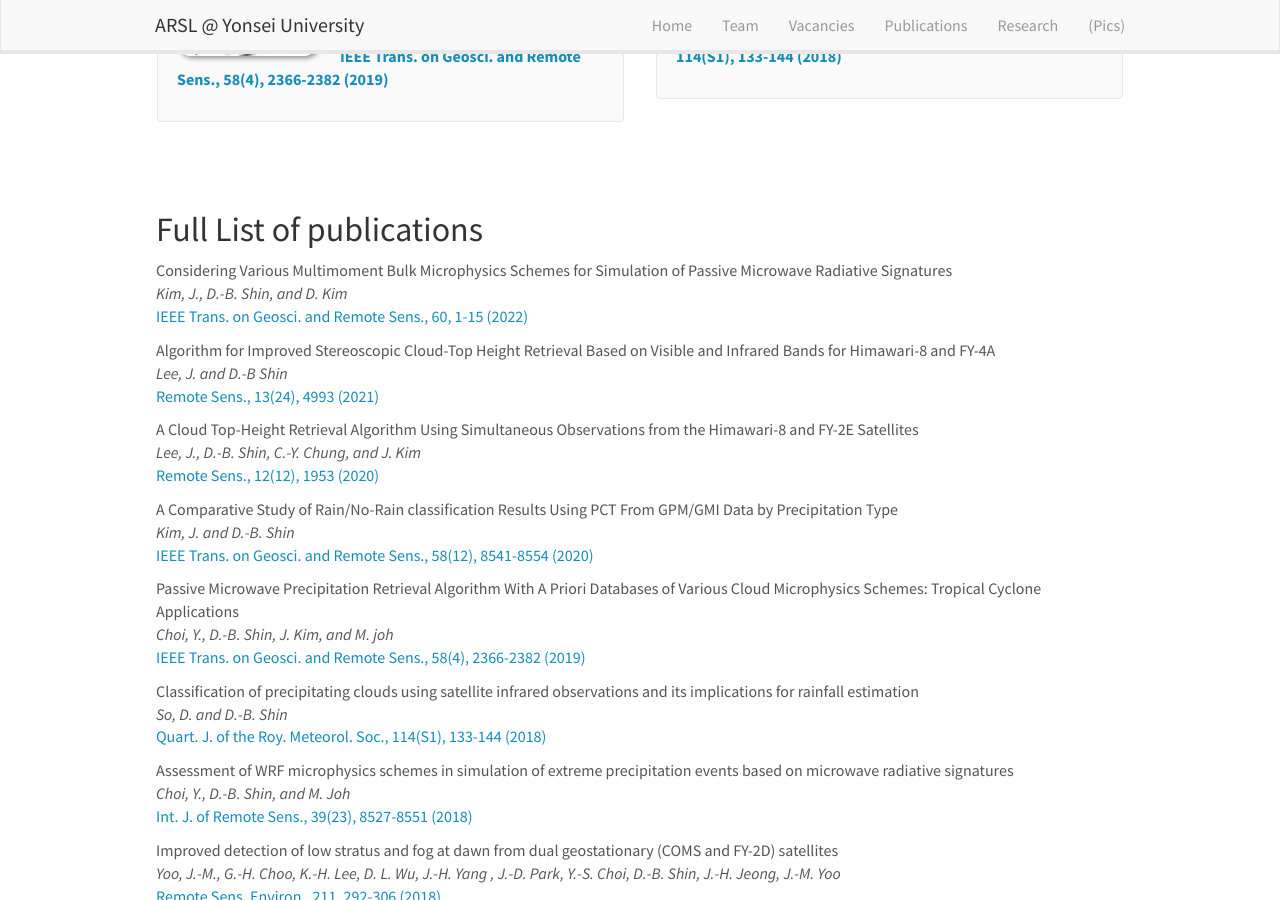
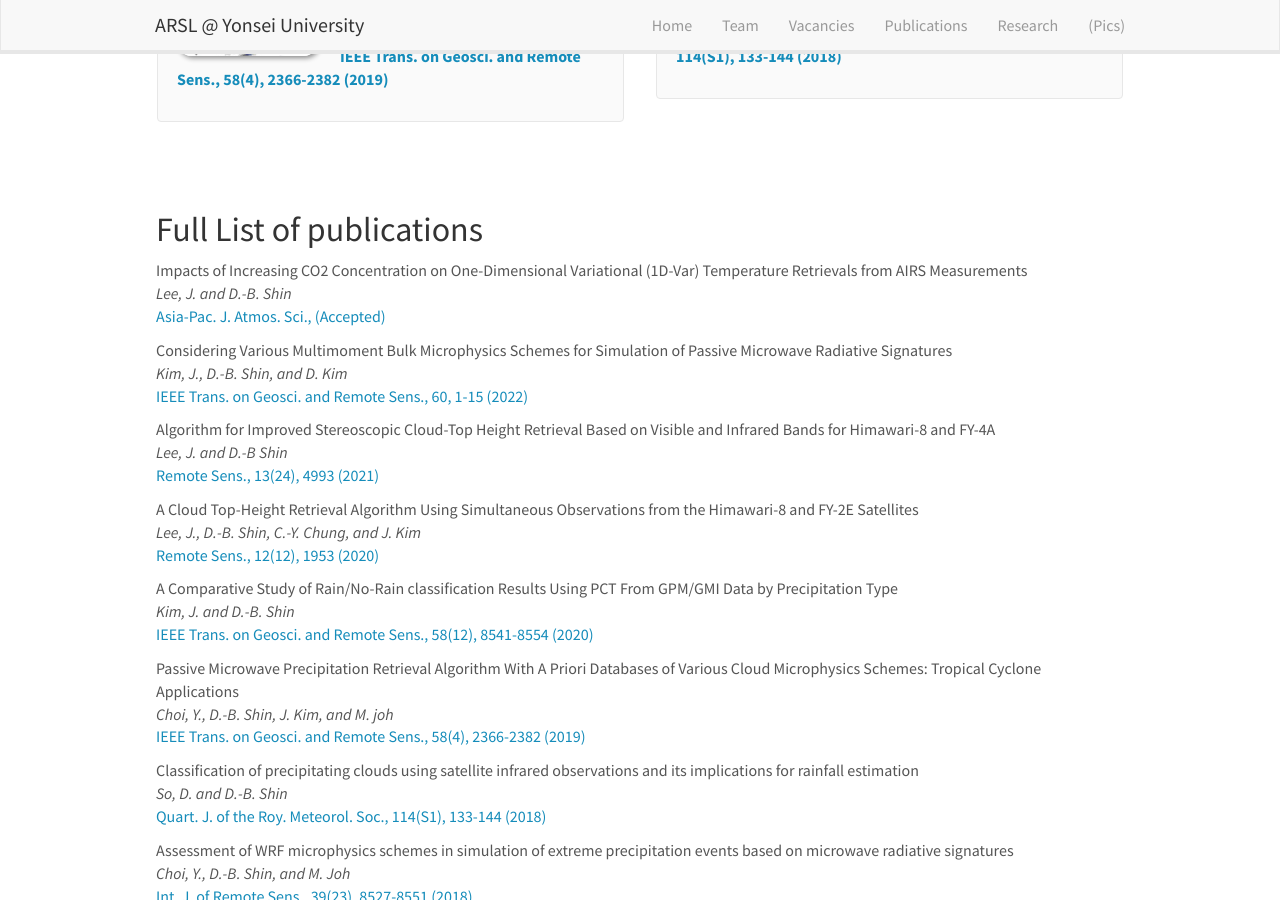
Before and after one commit to roo2003/roo2003.github.io, a Jekyll site: the page built from _pages/publications.md, in a window 1280 px wide and 900 px high, scrolled down 811 px. Built offline with Jekyll 4.4.1, drawn with Linux system fonts in a browser that asks for light colours; nearby versions of some CDN libraries.

Commit message:
Update publist.yml

```diff
--- a/_data/publist.yml
+++ b/_data/publist.yml
@@ -1,3 +1,12 @@
+- title: "Impacts of Increasing CO2 Concentration on One-Dimensional Variational (1D-Var) Temperature Retrievals from AIRS Measurements"
+  image: dummy.png
+  description: ""
+  authors: Lee, J. and D.-B. Shin
+  link:
+    url: https://doi.org/10.1007/s13143-022-00276-3
+    display: Asia-Pac. J. Atmos. Sci., (Accepted)
+  highlight: 0
+
 - title: "Considering Various Multimoment Bulk Microphysics Schemes for Simulation of Passive Microwave Radiative Signatures"
   image: Pub_RTM.JPG
   description: "We implemented a passive microwave radiative transfer simulation ensuring the same microphysical assumption as the cloud-model providing the input profile, and simulated microwave brightness temperatures."
```
